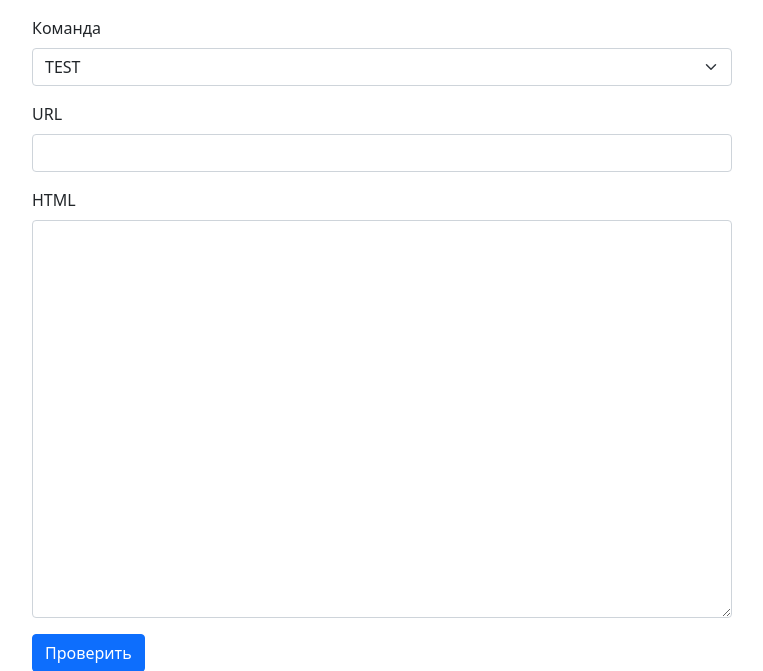
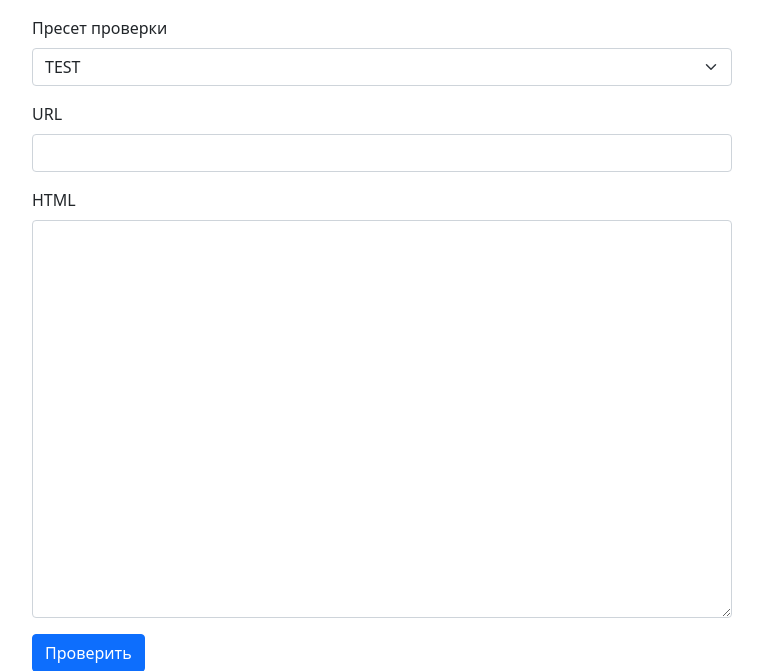
Before and after one commit to Vladiuse/atlas, a Django app: page / in a window 1280 px wide. Shown: the part 56-727 px from the top of the page, without its empty margins (258-1021 px from the left). Run offline with Django 5.2, Linux system fonts and the light colour scheme; the visitor is signed in with stand-in values (Sample User, id 1); parts of the project's set-up code (start-up, migrations or seed data) failed here and were passed over.

Commit message:
поправил название поля в форме

```diff
--- a/form_checker/templates/form_checker/check_form.html
+++ b/form_checker/templates/form_checker/check_form.html
@@ -17,7 +17,7 @@
         </div>
         {% endif %}
         <div class="mb-3">
-            <label for="{{ form.preset_name.id_for_label }}" class="form-label">Команда</label>
+            <label for="{{ form.preset_name.id_for_label }}" class="form-label">Пресет проверки</label>
             <select name="{{ form.preset_name.name }}" id="{{ form.preset_name.id_for_label }}"
                 class="form-select {% if form.preset_name.errors %}is-invalid{% endif %}">
                 {% for option in form.preset_name.field.choices %}
```
